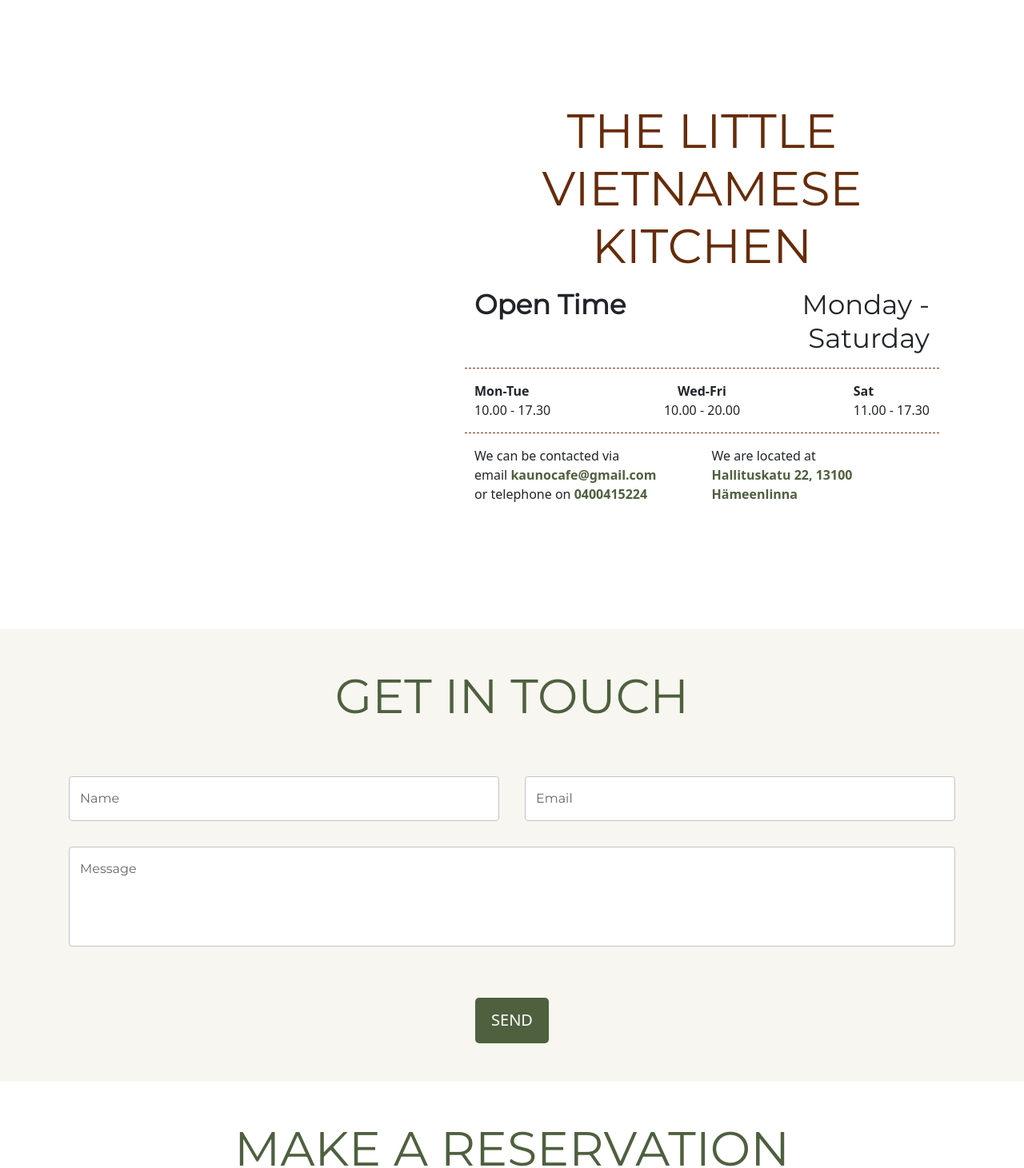
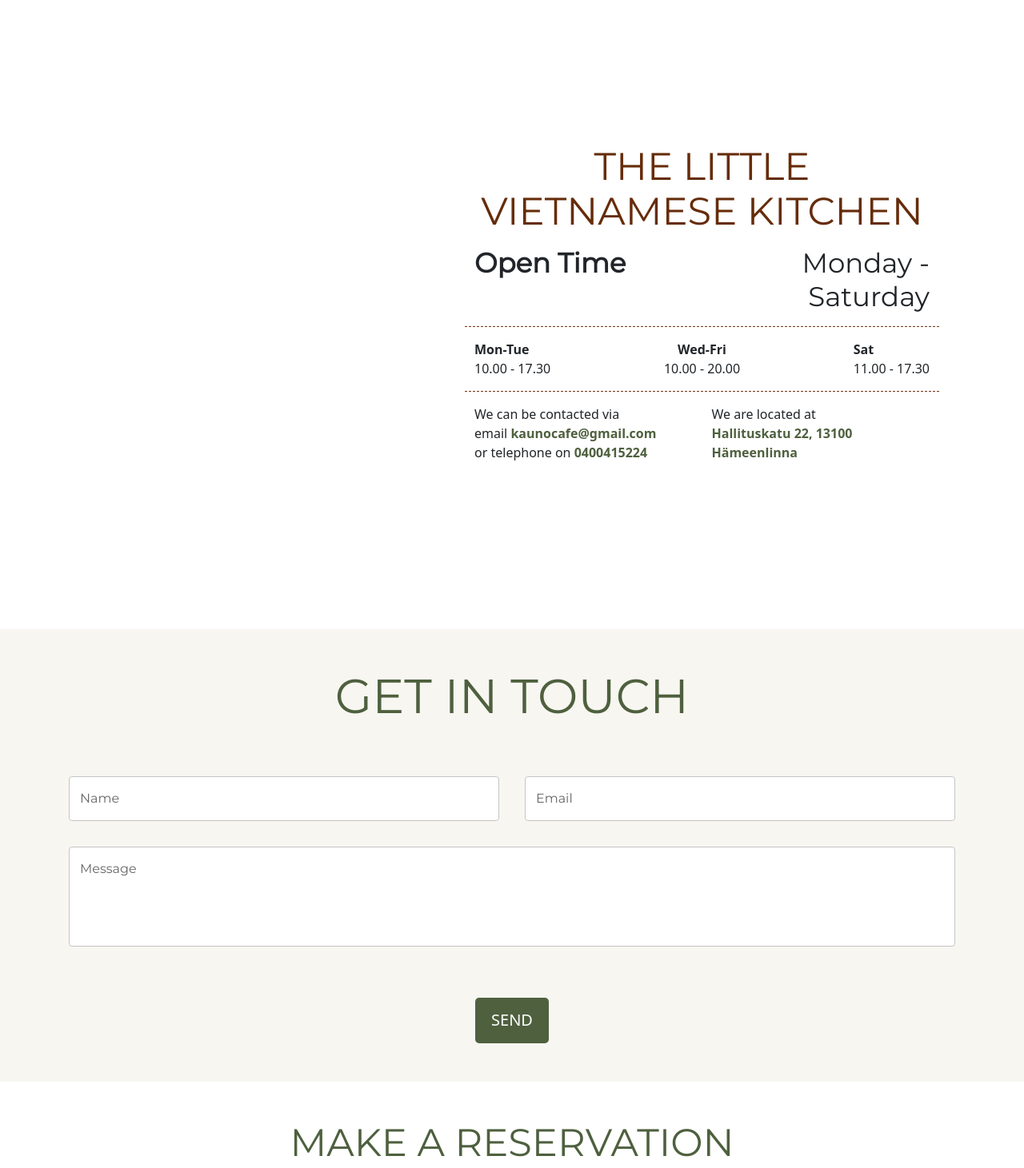
Before and after one commit to phuoc94/kauno-restaurant, a Next.js app: page /contact-us in a window 1280 px wide. Shown: the part 120-1581 px from the top of the page at 80% size. Built offline with nearby package versions, Linux system fonts and the light colour scheme.

Commit message:
hotfix title

```diff
--- a/components/contact/about.js
+++ b/components/contact/about.js
@@ -8,8 +8,8 @@ const ContactAbout = () => {
         <Col lg={5} />
         <Col lg={7} md={12} className="px-5 ">
           <Typography
-            variant="h2"
-            component="h2"
+            variant="h3"
+            component="h3"
             className="font-classique-saigon text-uppercase color-seal-brown text-center"
           >
             THE LIttle VIetnamese kItchen
--- a/components/reservation.js
+++ b/components/reservation.js
@@ -24,8 +24,8 @@ const Reservation = () => {
       <Row className="mb-3">
         <Col className="text-center">
           <Typography
-            variant="h2"
-            component="h2"
+            variant="h3"
+            component="h3"
             className="font-classique-saigon text-uppercase color-primary"
           >
             Make a Reservation
```
